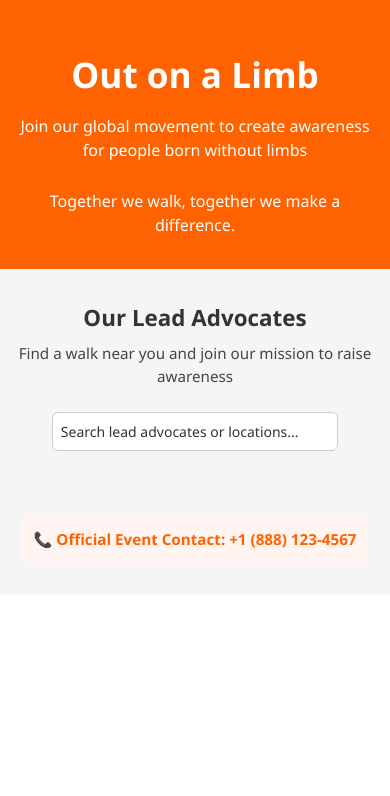
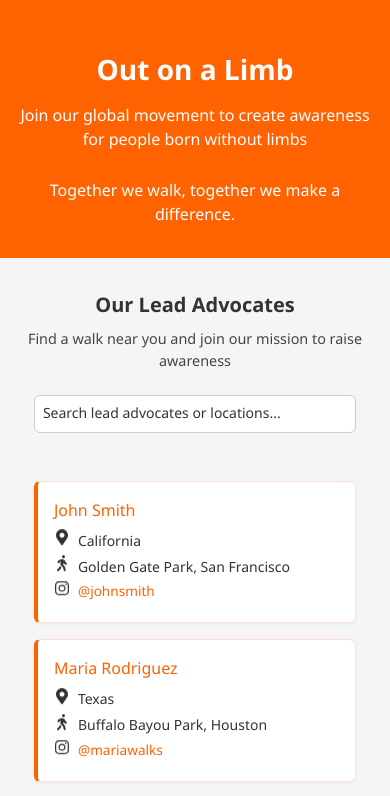
Before and after one commit to KelechiEze/ooal-table, a Next.js app: page / in a window 390 px wide. Shown: the top 796 px of the page. Built offline with nearby package versions, Linux system fonts and the light colour scheme.

Commit message:
updated media queries

```diff
--- a/src/app/AdvocateSection.css
+++ b/src/app/AdvocateSection.css
@@ -150,10 +150,14 @@
     transform: scale(1.05);
   }
 
-  /* 🔶 Mobile 375px */
-  @media (max-width: 375px) {
+  /* 🔶 Responsive Styles for Screens Up to 800px */
+  @media (max-width: 800px) {
     .hero h1 {
       font-size: 1.75rem;
+    }
+
+    .hero p {
+      font-size: 1rem;
     }
 
     .search-bar {
@@ -163,6 +167,10 @@
 
     .advocate-section h2 {
       font-size: 1.25rem;
+    }
+
+    .advocate-section p {
+      font-size: 0.9rem;
     }
 
     .advocate-table {
@@ -209,85 +217,3 @@
       font-size: 0.85rem;
     }
   }
-
-  /* 🔶 Mobile 425px */
-  @media (max-width: 425px) {
-    .hero h1 {
-      font-size: 2rem;
-    }
-
-    .search-bar {
-      width: 90%;
-      font-size: 13px;
-    }
-
-    .advocate-section h2 {
-      font-size: 1.35rem;
-    }
-
-    .advocate-section p {
-      font-size: 0.9rem;
-    }
-
-    .advocate-table {
-      display: none;
-    }
-
-    .mobile-card {
-      width: 92%;
-    }
-
-    .contact-bar {
-      font-size: 0.9rem;
-    }
-
-    .social-link {
-      font-size: 0.9rem;
-    }
-  }
-
-  /* 🔶 Tablet / Mid-size 725px */
-  @media (max-width: 725px) {
-    .hero h1 {
-      font-size: 2.2rem;
-    }
-
-    .hero p {
-      font-size: 1rem;
-    }
-
-    .search-bar {
-      width: 80%;
-      font-size: 14px;
-    }
-
-    .advocate-section h2 {
-      font-size: 1.4rem;
-    }
-
-    .advocate-section p {
-      font-size: 0.95rem;
-    }
-
-    .advocate-table {
-      width: 100%;
-      min-width: unset;
-      font-size: 13px;
-      padding: 0;
-    }
-
-    .advocate-table th,
-    .advocate-table td {
-      padding: 0.6rem 1rem;
-      font-size: 12px;
-    }
-
-    .contact-bar {
-      font-size: 0.95rem;
-      padding: 0.8rem;
-    }
-
-    .social-link {
-      font-size: 0.95rem;
-    }
-  }
--- a/src/app/page.tsx
+++ b/src/app/page.tsx
@@ -54,9 +54,9 @@ const AdvocateSection = () => {
   const [searchTerm, setSearchTerm] = useState('');
   const [isMobile, setIsMobile] = useState(false);
 
-  // Handle screen resize detection
+  // ✅ Updated to match CSS media query
   useEffect(() => {
-    const checkMobile = () => setIsMobile(window.innerWidth <= 375);
+    const checkMobile = () => setIsMobile(window.innerWidth <= 800);
     checkMobile(); // Check on mount
     window.addEventListener('resize', checkMobile);
     return () => window.removeEventListener('resize', checkMobile);
```
